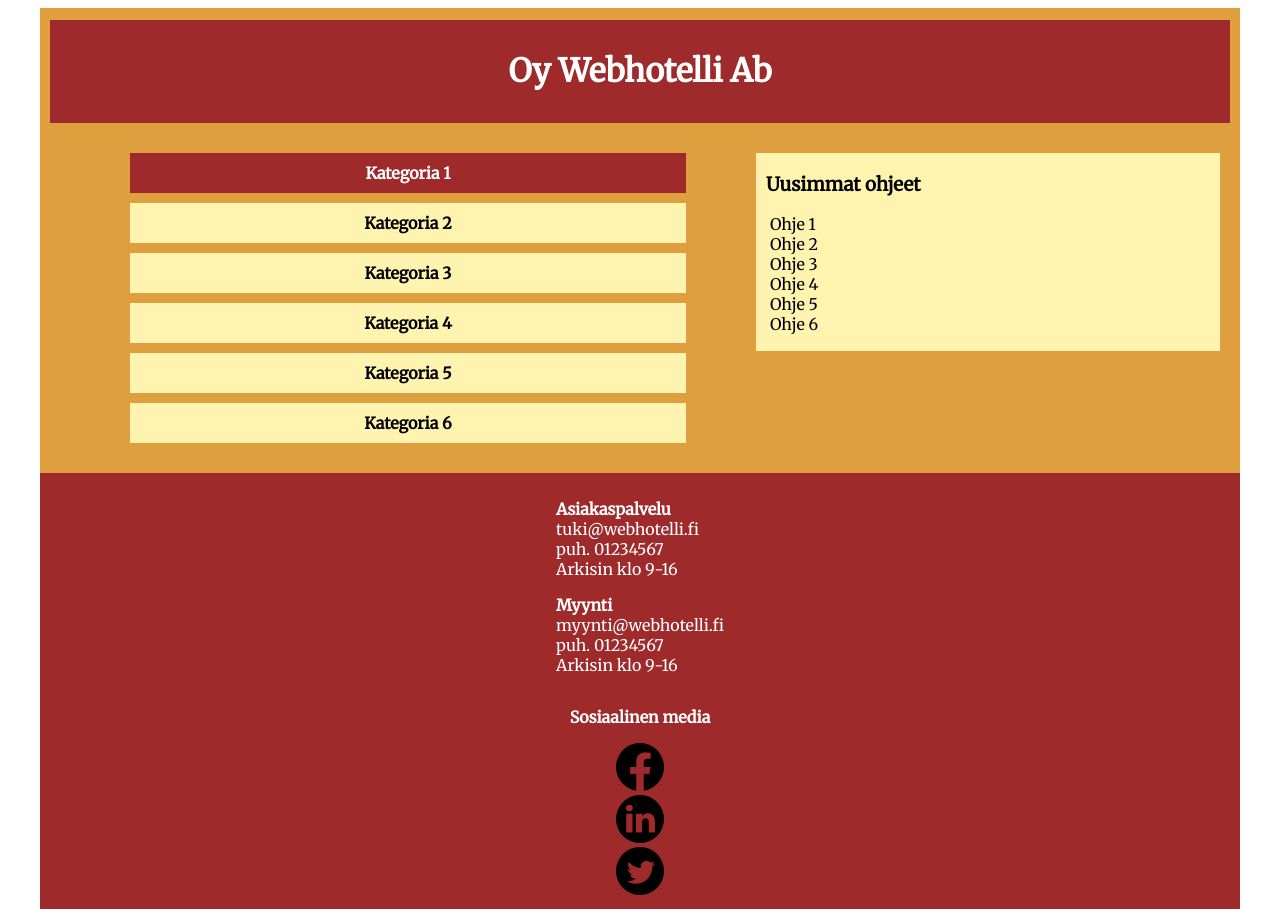
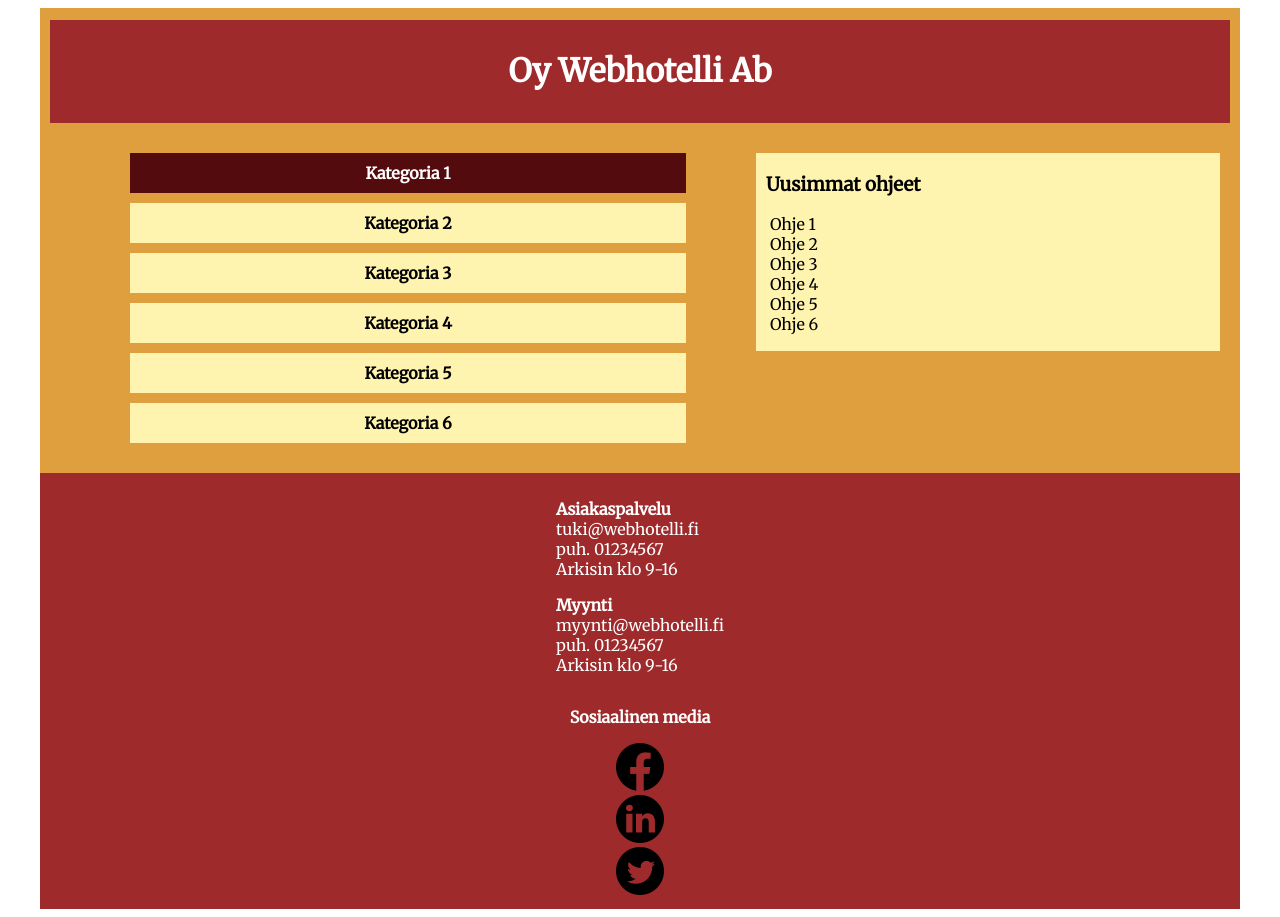
Before and after one commit to BenkkuH/Projekti, a PHP site: page /etusivu.html in a window 1280 px wide, with the pointer over the restyled element. Run offline with PHP 8.4, Linux system fonts and the light colour scheme.

Commit message:
a:hover muutos etusivulle

```diff
--- a/-etusivu/etusivu.css
+++ b/-etusivu/etusivu.css
@@ -50,7 +50,7 @@ header {
 }
 
 #kategoriat a:hover {
-	background-color: #9e2a2b;
+	background-color: #540b0e;
 	color: #FFFFFF;
 }
 
```
